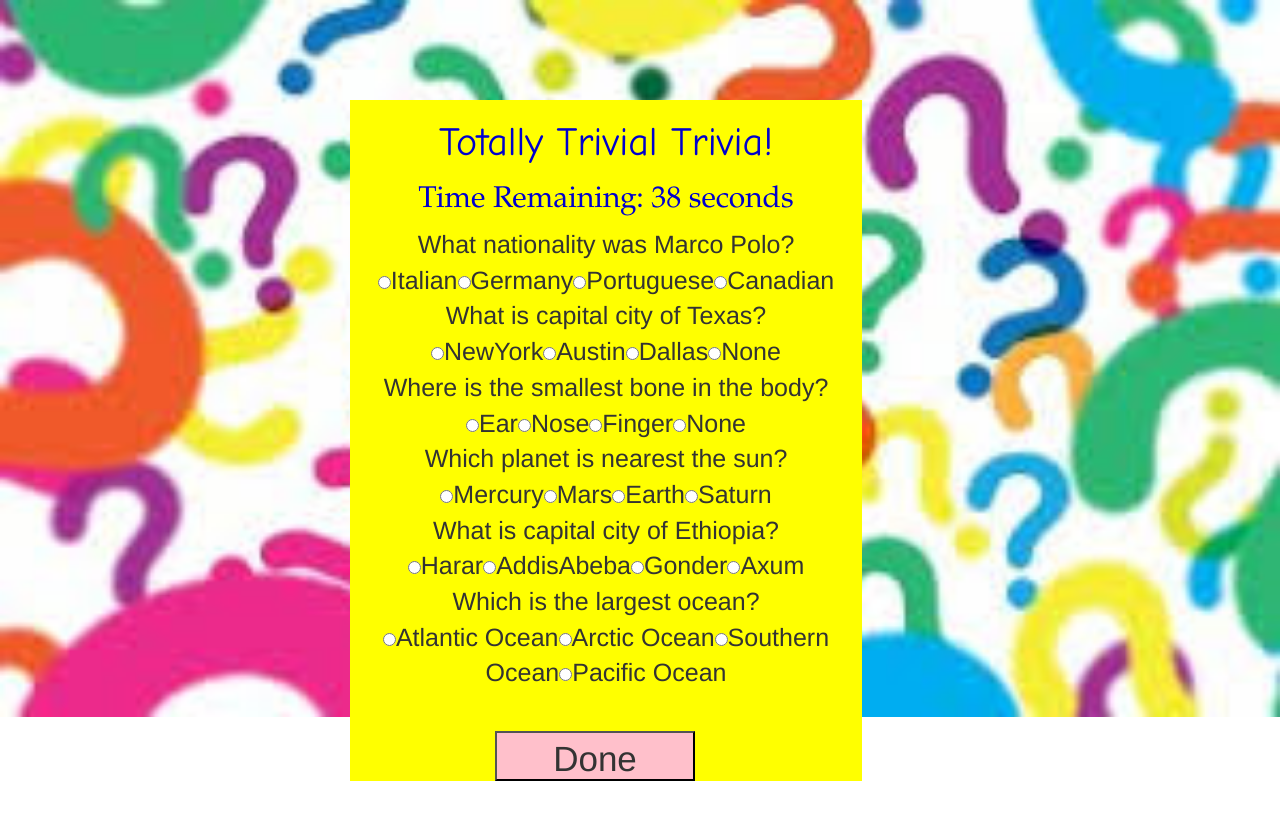
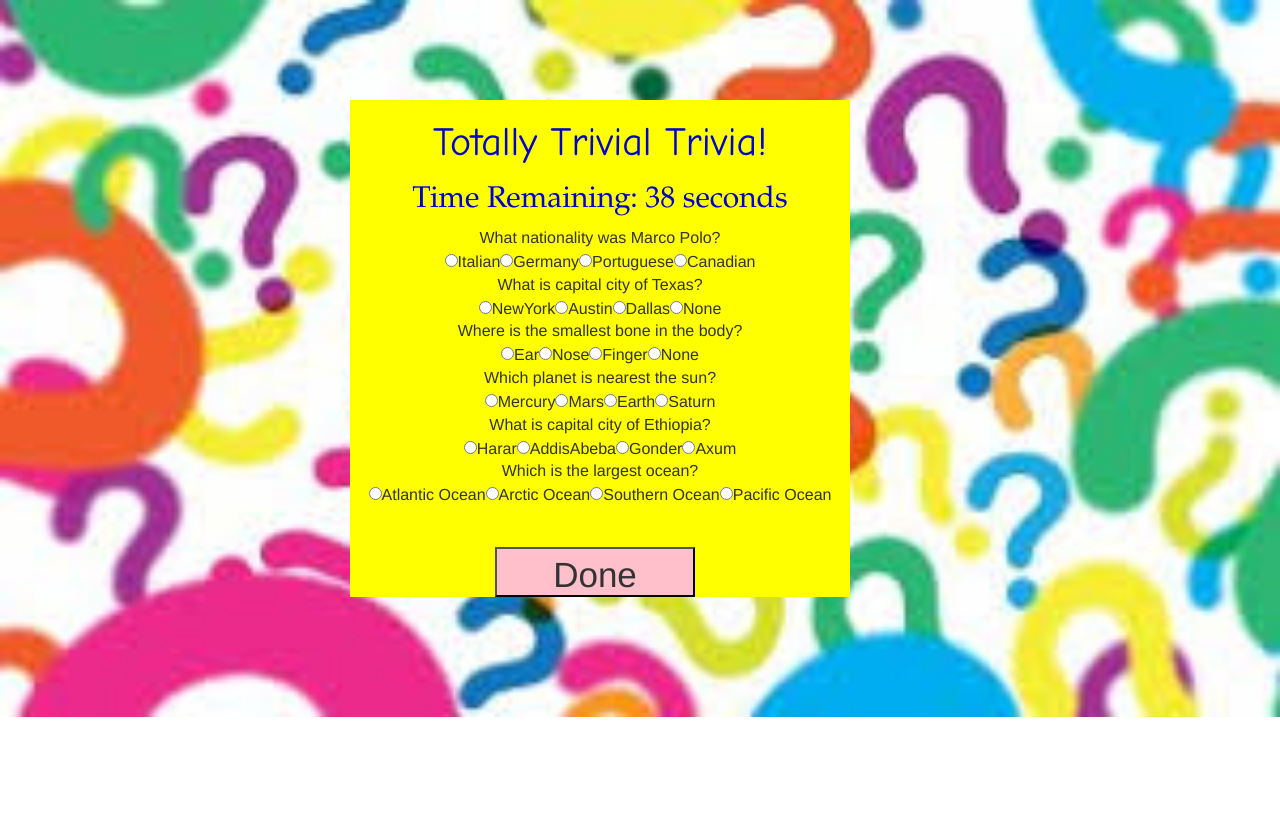
Before and after one commit to mahlet121/TriviaGame.github.io, a plain HTML site: page index.html in a window 1280 px wide. Both pictures are taken after a click on the element "Start". Drawn offline with nearby package versions, Linux system fonts and the light colour scheme.

Commit message:
add size

```diff
--- a/assets/css/style.css
+++ b/assets/css/style.css
@@ -15,7 +15,7 @@
   .container{
     background-color: #FFFF00;
     margin: 100px;
-    width: 40%;
+    width: 500px;
     margin-left:350px;
 
 }
@@ -35,7 +35,7 @@
     margin-left: 130px;
   }
  #quiz{
-  font-size: 25px;
+  font-size: 16px;
   text-align: center;
  }
  #result{
@@ -45,7 +45,7 @@
  }
  #timer{
   text-align: center;
-  font-size: 20px;
+  font-size: 10px;
   color:#0000CD;
   font-family: "Palatino Linotype", "Book Antiqua", Palatino, serif;
  }
```
